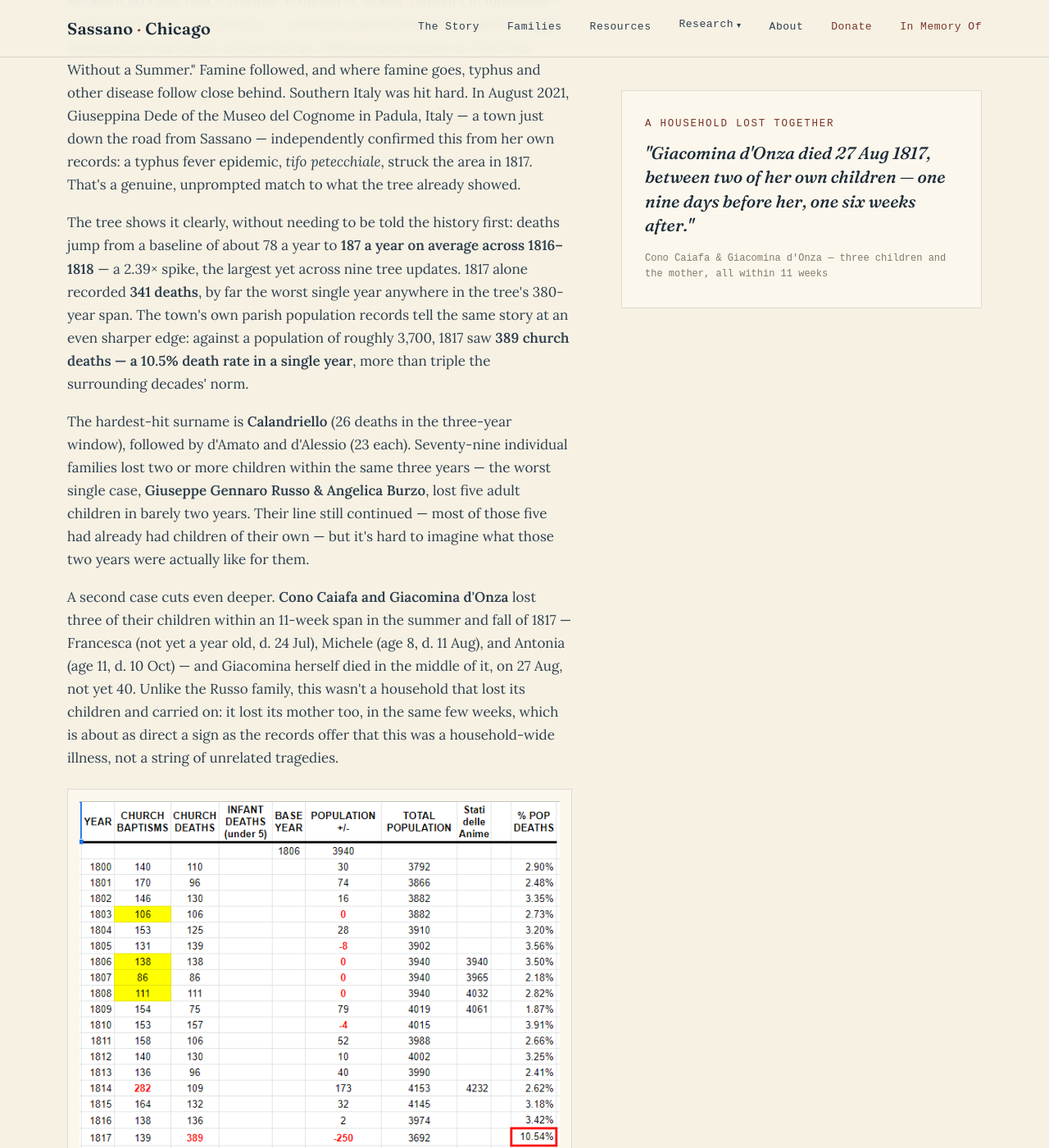
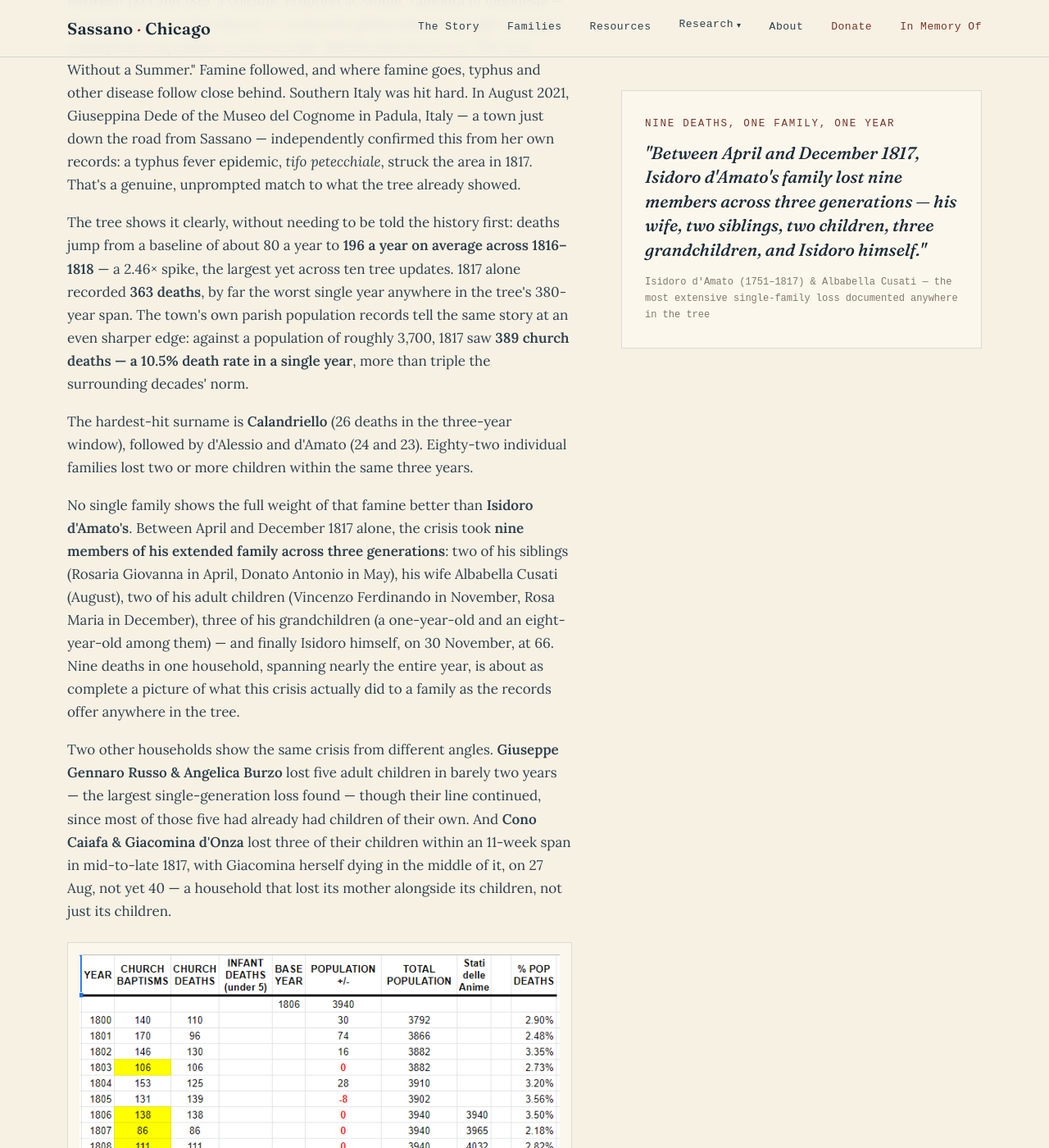
Before and after one commit to johncavallone/sassanochicago, a Jekyll site: the page built from records.html, in a window 1280 px wide and 1400 px high, scrolled down 9029 px. Shown: the whole window at 82% size. Built offline with Jekyll 4.4.1, drawn with Linux system fonts in a browser that asks for light colours; some web fonts are replaced; some of the changed text lies outside the part shown.

Commit message:
Add files via upload

```diff
--- a/records.html
+++ b/records.html
@@ -5,14 +5,15 @@ description: >-
   The largest Sassano families, the youngest recorded mothers and brides with
   historical context on child marriage under the Kingdom of the Two Sicilies,
   mothers who may have died from childbirth complications, those with the
-  most marriages, and how the 1816-1818 famine/typhus crisis and the 1837
-  cholera epidemic struck specific family lines.
+  most marriages, and how the 1816-1818 famine/typhus crisis, the 1837
+  cholera epidemic, and the 1862 and 1872 mortality spikes struck specific
+  family lines.
 ---
 
 <div class="page-header">
-  <span class="eyebrow">Extremes across 24,408 individuals</span>
+  <span class="eyebrow">Extremes across 24,505 individuals</span>
   <h1>Notable records.</h1>
-  <p class="lede">A few more questions worth asking of the full tree: which families were the largest, who married youngest, who married most often, which mothers may not have survived childbirth — and what actually happened to Sassano during the crisis years of 1816–1818 and 1837.</p>
+  <p class="lede">A few more questions worth asking of the full tree: which families were the largest, who married youngest, who married most often, which mothers may not have survived childbirth — and what actually happened to Sassano during the crisis years of 1816–1818, 1837, 1862, and 1872.</p>
 </div>
 
 <section id="largest-families" style="padding-top:48px;">
@@ -203,9 +204,10 @@ description: >-
       <span class="eyebrow">1816–1818</span>
       <h2 style="margin:12px 0 22px;">The years the tree remembers a famine.</h2>
       <p>Between 1815 and 1819, a volcanic eruption at Mount Tambora in Indonesia — the largest in recorded history — cooled the global climate enough to trigger widespread crop failure across Europe. 1816 became known as "The Year Without a Summer." Famine followed, and where famine goes, typhus and other disease follow close behind. Southern Italy was hit hard. In August 2021, Giuseppina Dede of the Museo del Cognome in Padula, Italy — a town just down the road from Sassano — independently confirmed this from her own records: a typhus fever epidemic, <i>tifo petecchiale</i>, struck the area in 1817. That's a genuine, unprompted match to what the tree already showed.</p>
-      <p>The tree shows it clearly, without needing to be told the history first: deaths jump from a baseline of about 78 a year to <b>187 a year on average across 1816–1818</b> — a 2.39× spike, the largest yet across nine tree updates. 1817 alone recorded <b>341 deaths</b>, by far the worst single year anywhere in the tree's 380-year span. The town's own parish population records tell the same story at an even sharper edge: against a population of roughly 3,700, 1817 saw <b>389 church deaths — a 10.5% death rate in a single year</b>, more than triple the surrounding decades' norm.</p>
-      <p>The hardest-hit surname is <b>Calandriello</b> (26 deaths in the three-year window), followed by d'Amato and d'Alessio (23 each). Seventy-nine individual families lost two or more children within the same three years — the worst single case, <b>Giuseppe Gennaro Russo &amp; Angelica Burzo</b>, lost five adult children in barely two years. Their line still continued — most of those five had already had children of their own — but it's hard to imagine what those two years were actually like for them.</p>
-      <p>A second case cuts even deeper. <b>Cono Caiafa and Giacomina d'Onza</b> lost three of their children within an 11-week span in the summer and fall of 1817 — Francesca (not yet a year old, d. 24 Jul), Michele (age 8, d. 11 Aug), and Antonia (age 11, d. 10 Oct) — and Giacomina herself died in the middle of it, on 27 Aug, not yet 40. Unlike the Russo family, this wasn't a household that lost its children and carried on: it lost its mother too, in the same few weeks, which is about as direct a sign as the records offer that this was a household-wide illness, not a string of unrelated tragedies.</p>
+      <p>The tree shows it clearly, without needing to be told the history first: deaths jump from a baseline of about 80 a year to <b>196 a year on average across 1816–1818</b> — a 2.46× spike, the largest yet across ten tree updates. 1817 alone recorded <b>363 deaths</b>, by far the worst single year anywhere in the tree's 380-year span. The town's own parish population records tell the same story at an even sharper edge: against a population of roughly 3,700, 1817 saw <b>389 church deaths — a 10.5% death rate in a single year</b>, more than triple the surrounding decades' norm.</p>
+      <p>The hardest-hit surname is <b>Calandriello</b> (26 deaths in the three-year window), followed by d'Alessio and d'Amato (24 and 23). Eighty-two individual families lost two or more children within the same three years.</p>
+      <p>No single family shows the full weight of that famine better than <b>Isidoro d'Amato's</b>. Between April and December 1817 alone, the crisis took <b>nine members of his extended family across three generations</b>: two of his siblings (Rosaria Giovanna in April, Donato Antonio in May), his wife Albabella Cusati (August), two of his adult children (Vincenzo Ferdinando in November, Rosa Maria in December), three of his grandchildren (a one-year-old and an eight-year-old among them) — and finally Isidoro himself, on 30 November, at 66. Nine deaths in one household, spanning nearly the entire year, is about as complete a picture of what this crisis actually did to a family as the records offer anywhere in the tree.</p>
+      <p>Two other households show the same crisis from different angles. <b>Giuseppe Gennaro Russo &amp; Angelica Burzo</b> lost five adult children in barely two years — the largest single-generation loss found — though their line continued, since most of those five had already had children of their own. And <b>Cono Caiafa &amp; Giacomina d'Onza</b> lost three of their children within an 11-week span in mid-to-late 1817, with Giacomina herself dying in the middle of it, on 27 Aug, not yet 40 — a household that lost its mother alongside its children, not just its children.</p>
 
       <div class="source-images">
         <figure class="source-img">
@@ -219,9 +221,9 @@ description: >-
       </div>
     </div>
     <div class="pullcard">
-      <span class="eyebrow">A household lost together</span>
-      <blockquote>"Giacomina d'Onza died 27 Aug 1817, between two of her own children — one nine days before her, one six weeks after."</blockquote>
-      <div class="attrib">Cono Caiafa &amp; Giacomina d'Onza — three children and the mother, all within 11 weeks</div>
+      <span class="eyebrow">Nine deaths, one family, one year</span>
+      <blockquote>"Between April and December 1817, Isidoro d'Amato's family lost nine members across three generations — his wife, two siblings, two children, three grandchildren, and Isidoro himself."</blockquote>
+      <div class="attrib">Isidoro d'Amato (1751–1817) &amp; Albabella Cusati — the most extensive single-family loss documented anywhere in the tree</div>
     </div>
   </div>
 </section>
@@ -234,83 +236,83 @@ description: >-
     <div class="yr-chart">
         <div class="yr-row">
           <span class="yr-label">1810</span>
-          <div class="yr-bar-track"><div class="yr-bar" style="width:39%;"></div></div>
-          <span class="yr-count">133</span>
+          <div class="yr-bar-track"><div class="yr-bar" style="width:37%;"></div></div>
+          <span class="yr-count">137</span>
         </div>
         <div class="yr-row">
           <span class="yr-label">1811</span>
           <div class="yr-bar-track"><div class="yr-bar" style="width:21%;"></div></div>
-          <span class="yr-count">75</span>
+          <span class="yr-count">79</span>
         </div>
         <div class="yr-row">
           <span class="yr-label">1812</span>
-          <div class="yr-bar-track"><div class="yr-bar" style="width:27%;"></div></div>
-          <span class="yr-count">93</span>
+          <div class="yr-bar-track"><div class="yr-bar" style="width:26%;"></div></div>
+          <span class="yr-count">98</span>
         </div>
         <div class="yr-row">
           <span class="yr-label">1813</span>
           <div class="yr-bar-track"><div class="yr-bar" style="width:19%;"></div></div>
-          <span class="yr-count">68</span>
+          <span class="yr-count">69</span>
         </div>
         <div class="yr-row">
           <span class="yr-label">1814</span>
-          <div class="yr-bar-track"><div class="yr-bar" style="width:24%;"></div></div>
-          <span class="yr-count">84</span>
+          <div class="yr-bar-track"><div class="yr-bar" style="width:23%;"></div></div>
+          <span class="yr-count">86</span>
         </div>
         <div class="yr-row">
           <span class="yr-label">1815</span>
-          <div class="yr-bar-track"><div class="yr-bar" style="width:32%;"></div></div>
-          <span class="yr-count">110</span>
+          <div class="yr-bar-track"><div class="yr-bar" style="width:30%;"></div></div>
+          <span class="yr-count">111</span>
         </div>
         <div class="yr-row">
           <span class="yr-label" style="color:var(--brick); font-weight:600;">1816</span>
-          <div class="yr-bar-track"><div class="yr-bar" style="width:31%;"></div></div>
+          <div class="yr-bar-track"><div class="yr-bar" style="width:29%;"></div></div>
           <span class="yr-count" style="color:var(--brick); font-weight:600;">106</span>
         </div>
         <div class="yr-row">
           <span class="yr-label" style="color:var(--brick); font-weight:600;">1817</span>
           <div class="yr-bar-track"><div class="yr-bar" style="width:100%;"></div></div>
-          <span class="yr-count" style="color:var(--brick); font-weight:600;">341</span>
+          <span class="yr-count" style="color:var(--brick); font-weight:600;">363</span>
         </div>
         <div class="yr-row">
           <span class="yr-label" style="color:var(--brick); font-weight:600;">1818</span>
-          <div class="yr-bar-track"><div class="yr-bar" style="width:33%;"></div></div>
-          <span class="yr-count" style="color:var(--brick); font-weight:600;">114</span>
+          <div class="yr-bar-track"><div class="yr-bar" style="width:32%;"></div></div>
+          <span class="yr-count" style="color:var(--brick); font-weight:600;">118</span>
         </div>
         <div class="yr-row">
           <span class="yr-label">1819</span>
-          <div class="yr-bar-track"><div class="yr-bar" style="width:20%;"></div></div>
-          <span class="yr-count">69</span>
+          <div class="yr-bar-track"><div class="yr-bar" style="width:19%;"></div></div>
+          <span class="yr-count">70</span>
         </div>
         <div class="yr-row">
           <span class="yr-label">1820</span>
-          <div class="yr-bar-track"><div class="yr-bar" style="width:23%;"></div></div>
+          <div class="yr-bar-track"><div class="yr-bar" style="width:22%;"></div></div>
           <span class="yr-count">80</span>
         </div>
         <div class="yr-row">
           <span class="yr-label">1821</span>
           <div class="yr-bar-track"><div class="yr-bar" style="width:18%;"></div></div>
-          <span class="yr-count">63</span>
+          <span class="yr-count">66</span>
         </div>
         <div class="yr-row">
           <span class="yr-label">1822</span>
-          <div class="yr-bar-track"><div class="yr-bar" style="width:27%;"></div></div>
-          <span class="yr-count">94</span>
+          <div class="yr-bar-track"><div class="yr-bar" style="width:26%;"></div></div>
+          <span class="yr-count">96</span>
         </div>
         <div class="yr-row">
           <span class="yr-label">1823</span>
-          <div class="yr-bar-track"><div class="yr-bar" style="width:24%;"></div></div>
-          <span class="yr-count">85</span>
+          <div class="yr-bar-track"><div class="yr-bar" style="width:23%;"></div></div>
+          <span class="yr-count">86</span>
         </div>
         <div class="yr-row">
           <span class="yr-label">1824</span>
-          <div class="yr-bar-track"><div class="yr-bar" style="width:21%;"></div></div>
-          <span class="yr-count">73</span>
+          <div class="yr-bar-track"><div class="yr-bar" style="width:20%;"></div></div>
+          <span class="yr-count">75</span>
         </div>
         <div class="yr-row">
           <span class="yr-label">1825</span>
-          <div class="yr-bar-track"><div class="yr-bar" style="width:42%;"></div></div>
-          <span class="yr-count">144</span>
+          <div class="yr-bar-track"><div class="yr-bar" style="width:39%;"></div></div>
+          <span class="yr-count">145</span>
         </div>    </div>
   </div>
 </section>
@@ -322,13 +324,13 @@ description: >-
       <thead><tr><th>#</th><th>Surname</th><th>Deaths, 1816–1818</th></tr></thead>
       <tbody>
         <tr><td class="mono">1</td><td class="strong">Calandriello</td><td class="mono">26</td></tr>
-        <tr><td class="mono">2</td><td class="strong">d'Amato</td><td class="mono">23</td></tr>
-        <tr><td class="mono">3</td><td class="strong">d'Alessio</td><td class="mono">23</td></tr>
-        <tr><td class="mono">4</td><td class="strong">Petrizzo</td><td class="mono">17</td></tr>
-        <tr><td class="mono">5</td><td class="strong">di Miele</td><td class="mono">16</td></tr>
-        <tr><td class="mono">6</td><td class="strong">Feminella</td><td class="mono">16</td></tr>
-        <tr><td class="mono">7</td><td class="strong">Carlo</td><td class="mono">14</td></tr>
-        <tr><td class="mono">8</td><td class="strong">Trotta</td><td class="mono">14</td></tr>
+        <tr><td class="mono">2</td><td class="strong">d'Alessio</td><td class="mono">24</td></tr>
+        <tr><td class="mono">3</td><td class="strong">d'Amato</td><td class="mono">23</td></tr>
+        <tr><td class="mono">4</td><td class="strong">Petrizzo</td><td class="mono">20</td></tr>
+        <tr><td class="mono">5</td><td class="strong">di Miele</td><td class="mono">17</td></tr>
+        <tr><td class="mono">6</td><td class="strong">Feminella</td><td class="mono">17</td></tr>
+        <tr><td class="mono">7</td><td class="strong">Trotta</td><td class="mono">16</td></tr>
+        <tr><td class="mono">8</td><td class="strong">Carlo</td><td class="mono">15</td></tr>
         <tr><td class="mono">9</td><td class="strong">Romaniello</td><td class="mono">13</td></tr>
         <tr><td class="mono">10</td><td class="strong">Libretti</td><td class="mono">12</td></tr>
         <tr><td class="mono">11</td><td class="strong">Arnone</td><td class="mono">12</td></tr>
@@ -397,8 +399,27 @@ description: >-
   </div>
 </section>
 
+<section id="crisis-1862-1872" style="padding-top:56px;">
+  <div class="wrap narrative-grid">
+    <div class="prose">
+      <span class="eyebrow">1862 &amp; 1872</span>
+      <h2 style="margin:12px 0 22px;">Two more spikes, further along.</h2>
+      <p>The tree shows two more mortality spikes later in the 19th century, first noticed in the Stato Civile death records: <b>189 deaths in 1862</b>, more than double the surrounding decade's average of about 91 a year, and <b>142 deaths in 1872</b>, one and a half times the roughly 95-a-year norm of the years around it. Neither year lines up with any of Italy's officially recognized national cholera pandemic years — 1835–37, 1849, 1854–55, 1865–67, 1884–86, and 1893 — so unlike 1817 and 1837, these two don't have an obvious epidemic to point to. That sent us looking for a different kind of explanation, and we found one for 1862, though 1872 is still an open question.</p>
+
+      <p><b>1862</b> lines up instead with a war, not a disease. After Italian unification in 1861, the former Kingdom of the Two Sicilies erupted into <i>brigantaggio</i> — a brutal, years-long insurgency and military crackdown that some historians consider closer to a civil war than banditry. A source specifically covering Sala Consilina and the Vallo di Diano — Sassano's own district — documents brigantaggio activity and military reprisals, including executions, running through exactly 1861 and 1862. The tree's own data lines up with that timeline: 1861 was already elevated at 110 deaths before 1862's spike to 189, consistent with unrest building through 1861 and peaking the following year. It's a plausible, geographically specific explanation — though, unlike 1817's typhus or 1837's cholera, this is a spike we're attributing to violence and its consequences rather than to a documented disease outbreak, and it deserves the same caveat any historical inference does: it's the best-supported explanation found so far, not a certainty.</p>
+
+      <p><b>1872</b> is less settled. The years around it don't match a recognized Italian cholera wave either, but they do fall within the Great Smallpox Pandemic that swept Europe from about 1870 to 1875, following troop movements from the Franco-Prussian War. The sources documenting that pandemic's severity focus mainly on Northern and Central Europe, and we haven't found a source confirming smallpox specifically in Salerno province or Sassano for 1872 — so this is offered as the most plausible lead, not a confirmed cause. If a parish or civil record ever turns up a cause of death for that year, it would settle the question either way.</p>
+    </div>
+    <div class="pullcard">
+      <span class="eyebrow">1862's likely cause</span>
+      <blockquote>"In 1861 and 1862 there are various reports from the Prefecture of brigantaggio activity in the circondario of Sala."</blockquote>
+      <div class="attrib">A source on brigantaggio in Sala Consilina and the Vallo di Diano, Sassano's own district</div>
+    </div>
+  </div>
+</section>
+
 <div class="wrap" style="padding: 40px 32px;">
   <div class="note-box">
-    Want to explore the underlying data yourself? See the <a href="http://sites.rootsmagic.com/Sassano-Chicago/" target="_blank" rel="noopener" style="color:var(--brick);">Sassano–Chicago Pedigree Tree</a>, the full 18,800+ individual RootsMagic tree this analysis is drawn from.
+    Want to explore the underlying data yourself? See the <a href="http://sites.rootsmagic.com/Sassano-Chicago/" target="_blank" rel="noopener" style="color:var(--brick);">Sassano–Chicago Pedigree Tree</a>, the full 24,505-individual RootsMagic tree this analysis is drawn from.
   </div>
 </div>
--- a/resources.html
+++ b/resources.html
@@ -21,7 +21,7 @@ description: >-
         <li><a class="reslink" href="https://docs.google.com/document/d/1u8rh2ejfQDn2dftkrzV0LFZ62S_rPjlcJRBOO-DVHj8/edit?usp=sharing">The Sassano Project</a><span class="desc">Peter Barbella's genealogy database index and historical content. San Giovanni Evangelista baptism, marriage, and death indexes from 1644–1910. Sassano civil records of births, marriages, and deaths from 1809–1910.</span></li>
         <li><a class="reslink" href="https://salerno.jasonbeals.com/antenati/tree/all">The Salerno Project</a><span class="desc">Jason Beals' webtrees database covering Sassano and neighboring Salerno-province communes, built from parish and civil records dating back to 1644 — a strong independent cross-reference for Sassanesi families.</span></li>
         <li><a class="reslink" href="http://sites.rootsmagic.com/Sassano/index.php">Valle di Diano</a><span class="desc">Peter Barbella's documentation of the ancestors of Sassano and surrounding towns — a continual work in progress, currently 14,000+ individuals.</span></li>
-        <li><a class="reslink" href="http://sites.rootsmagic.com/Sassano-Chicago/">Sassano–Chicago Pedigree Tree</a><span class="desc">My online tree of 18,800+ individuals via RootsMagic — an alternative to requesting direct access to my Ancestry tree. Use alongside Peter Barbella's Valle di Diano data.</span></li>
+        <li><a class="reslink" href="http://sites.rootsmagic.com/Sassano-Chicago/">Sassano–Chicago Pedigree Tree</a><span class="desc">My online tree of 24,505 individuals via RootsMagic — an alternative to requesting direct access to my Ancestry tree. Use alongside Peter Barbella's Valle di Diano data.</span></li>
         <li><a class="reslink" href="https://drive.google.com/file/d/19UsfM5bvDHahQpXYeYK8o4dPGUReQvX5/view?usp=sharing">PDF of Sassano Individuals</a><span class="desc">As of May 26, 2021 — 14,294 individuals either born, married, or died in Sassano, with birth, parents, marriage date, and spouse. Searchable. Best used alongside the Sassano Project spreadsheets, especially for multiple weddings.</span></li>
       </ul>
     </div>
```
Also changed, not shown: other parts of records.html (+2 -2 lines), family-alliances.html (+9 -9 lines), longevity.html (+15 -15 lines), sassano-marriages.html (+19 -19 lines), twins.html (+19 -18 lines), 1 other file.
